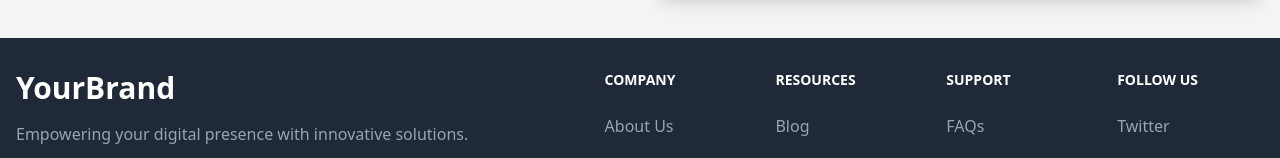
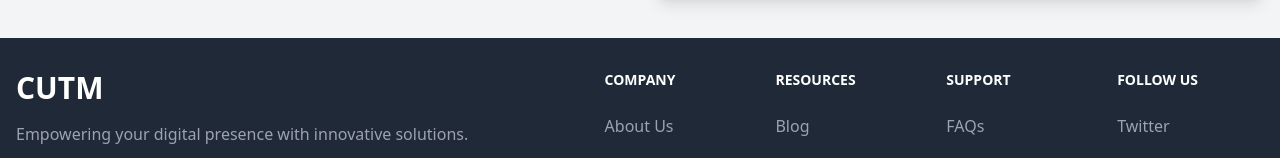
Before and after one commit to Anupam890/creditTaker, a React (Vite) app: page / in a window 1280 px wide. Shown: the part 1686-1844 px from the top of the page. Built offline with nearby package versions, Linux system fonts and the light colour scheme.

Commit message:
added name

```diff
--- a/src/layouts/Footer.jsx
+++ b/src/layouts/Footer.jsx
@@ -9,7 +9,7 @@ const Footer = () => {
             <div className="mb-6 md:mb-0">
               <a href="#" className="flex items-center">
 
-                <span className="text-3xl font-bold">YourBrand</span>
+                <span className="text-3xl font-bold">CUTM</span>
               </a>
               <p className="mt-4 text-gray-400">
                 Empowering your digital presence with innovative solutions.
```
